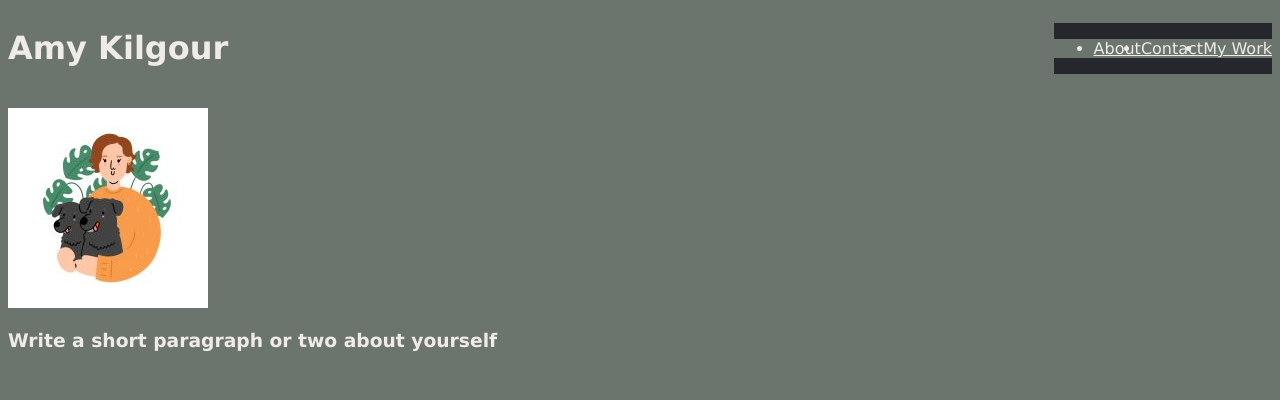
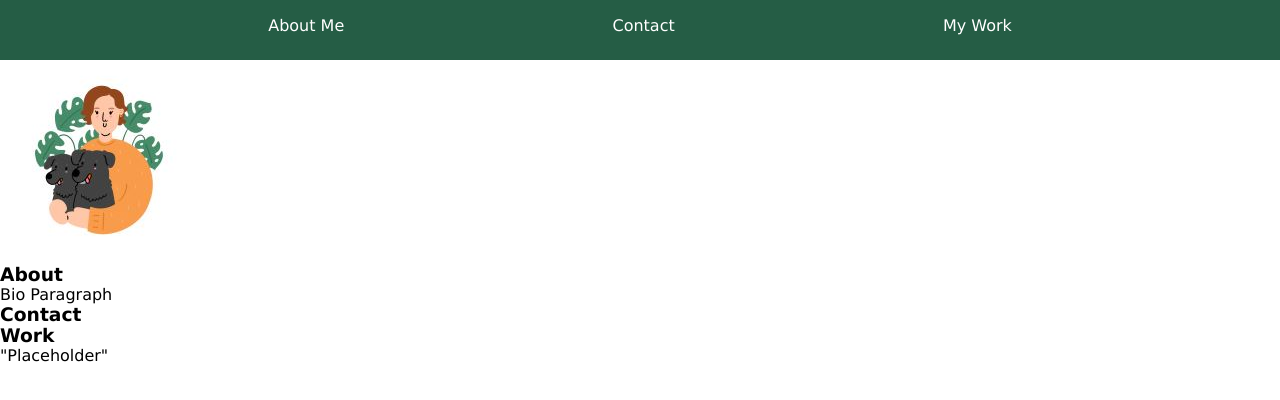
Before and after one commit to kilgette/professional-portfolio, a plain HTML site: page index.html in a window 1280 px wide. Drawn offline with Linux system fonts and the light colour scheme; files that its build step writes are made by us from their sources.

Commit message:
reworking CSS

```diff
--- a/assets/css/style.css
+++ b/assets/css/style.css
@@ -1,32 +1,38 @@
 *{
+  margin: 0;
   font-family: Verdana, Geneva, Tahoma, sans-serif;
-  background-color: #6c756d;
-  color: #eeebe9
 }
 
-header {
+header{
   display: flex;
+  background-color: #255d45;
+  text-size-adjust: flex;
   flex-wrap: wrap;
-  justify-content: space-between;
-  align-items: center;
+  height: 60px;
+  width: 100%;
+  display: inline-block;
+  align-items: normal;
+  }
+
+img{
+  height: 200px;
+  width: 200px;
+  border-radius: 20%
 }
 
-nav {
-  background-color: #25272d;
-  color: #cdd8cc
-  }
-
 nav ul{
-  list-style-type: style none;
-  display: flex;
-  justify-content: space-between;
+ margin: 0;
+ padding: 1rem;
+ list-style: none;
+ display: flex;
+ justify-content: space-evenly;
 }
 
-nav li {
-padding: 10 px;
+nav ul li{
+margin-right: 1rem;
+margin-left: 1rem;
 }
 
-nav a {
-  color: #6b6666
-  text-decoration; none:
-}
+nav ul li a{
+  color: #fff;
+  text-decoration: none;
--- a/index.html
+++ b/index.html
@@ -7,31 +7,40 @@
   <title>Amy Kilgour | Developer Portfolio</title>
 
 <!-- link to stylesheet below -->
-<link rel = "stylesheet" href =".assets/css/style.css"/>
+<link rel = "stylesheet" href ="assets/css/style.css"/>
 </head>
 
 <body>
-  <header>
-    <h1>Amy Kilgour</h1>
+  <header class = "header">
     <nav>
-      <ul>
-        <li><a href= "#about-me">About</a></li>
-        <li><a href= "#contact-me">Contact</a></li>
-        <li><a href= "#my-work">My Work</a></li>
-      </ul>
+    <ul>
+      <li><a href= "#about">About Me</a></li>
+      <li><a href= "#contact">Contact</a></li>
+      <li><a href= "#work">My Work</a></li>
+    </ul>
     </nav>
   </header>
 
   <main>
-    <h3 id="about-me">
     <img src="./assets/images/ak_portrait_200x200.jpg" alt = "illustration of female with short brown hair and two black dogs">
-    <p>Write a short paragraph or two about yourself</p>
-  </main>
+    </main>
 
+    <section id="about">
+    <h3>About</h3>
+    <p>Bio Paragraph</p>
+    </section>
 
+    <section id="contact">
+    <h3>Contact</h3>
+    </section>
 
+    <section id="work">
+    <h3>Work</h3>
+    </section>
 
+  </body>
 
-
-</body>
+<footer>
+"Placeholder"
+</footer>
 </html>
```
